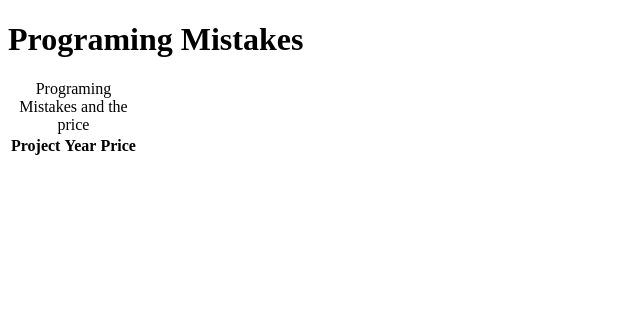
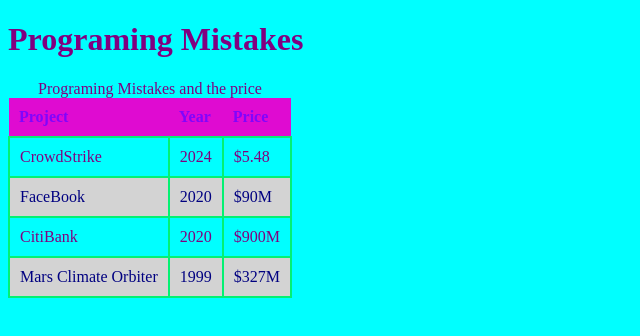
Before and after one commit to Alexa828/CSC102-Intro-Programming-, a plain HTML site: page Table.html in a window 1280 px wide. Shown: the whole page, without its empty margins (0-640 px from the left). Drawn offline with Linux system fonts and the light colour scheme.

Commit message:
Add files via upload

```diff
--- a/Table.html
+++ b/Table.html
@@ -4,6 +4,12 @@
     <meta charset="UTF-8">
     <meta name="viewport" content="width=device-width, initial-scale=1.0">
     <title>Table</title>
+
+    <link rel= "stylesheet" href= "main.css">
+
+    <style>
+
+    </style>
 </head>
 <body>
     <main>
@@ -51,10 +57,16 @@
                 // put the data in the td
                 td.textContent = arrProblems[i][j];
 
+                    // append the new data to the existing row
+                    tr.appendChild(td);
+                }
 
-                }
+                // add the new row to the existing table
+                document.getElementById("tblData").appendChild(tr);
             }
         }
+
+        loadData();
     </script>
 </body>
 </html>
--- a/main.css
+++ b/main.css
@@ -33,3 +33,36 @@ img{
 #memeimage{
     width: 150px;
 }
+
+/* table styles */
+ table{
+            max-width: 400px;
+            /* multiple borders in the same are will collapse into single border*/
+            border-collapse: collapse;
+        }
+
+        tr, th, td{
+            padding:10px;
+        }
+        tr{
+
+        }
+        td{
+            border: 2px solid rgb(3, 241, 114);
+        }
+        th{
+            background-color: rgb(223, 11, 209);
+            color: rgb(128, 5, 252);
+            text-align: left;
+}
+
+        tr:nth-child(even){
+            background-color: lightgray;
+            color: navy;
+        }
+
+        tr:hover{
+             background-color: rgb(244, 208, 1);
+            color: rgb(252, 59, 5);
+            text-align: left;
+        }
```
